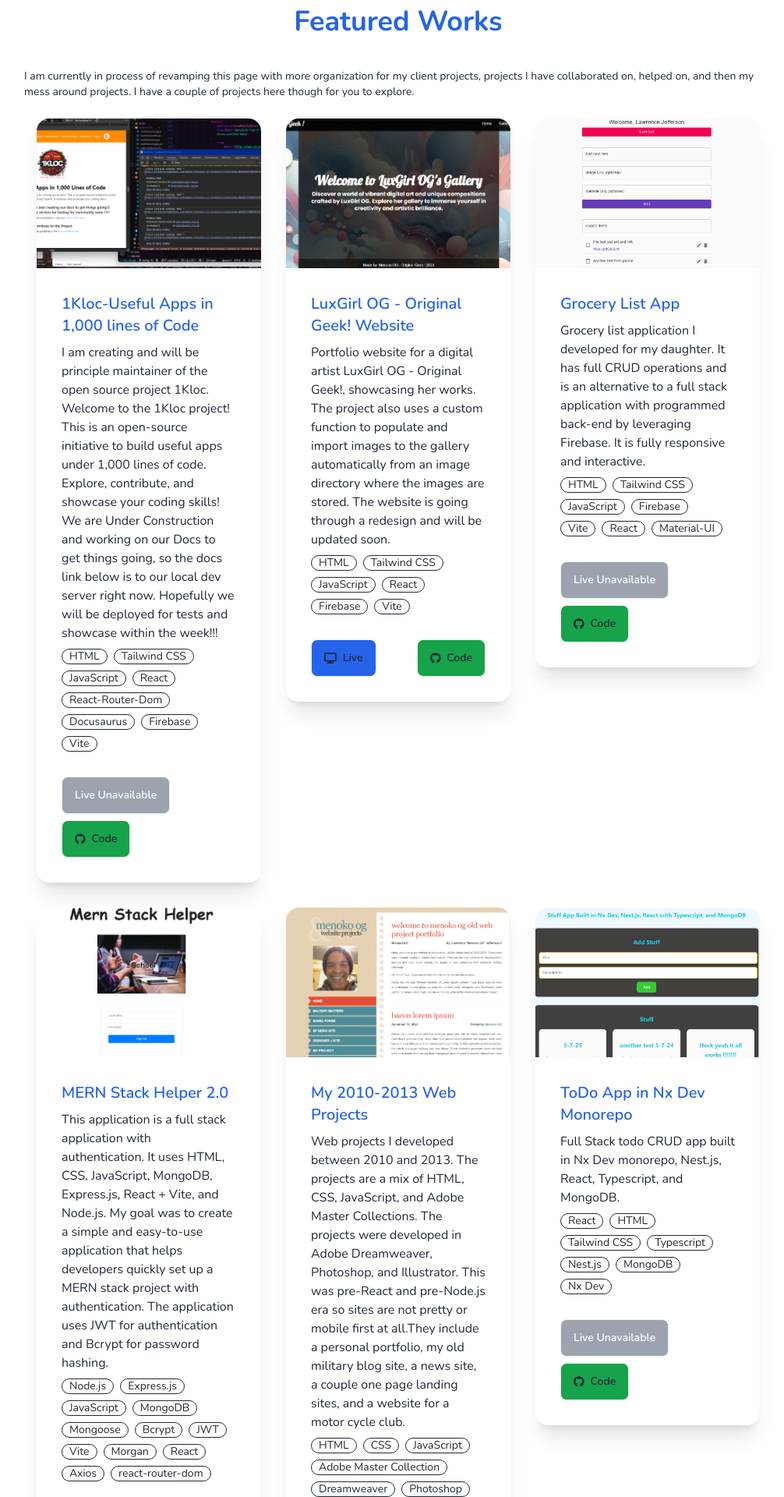
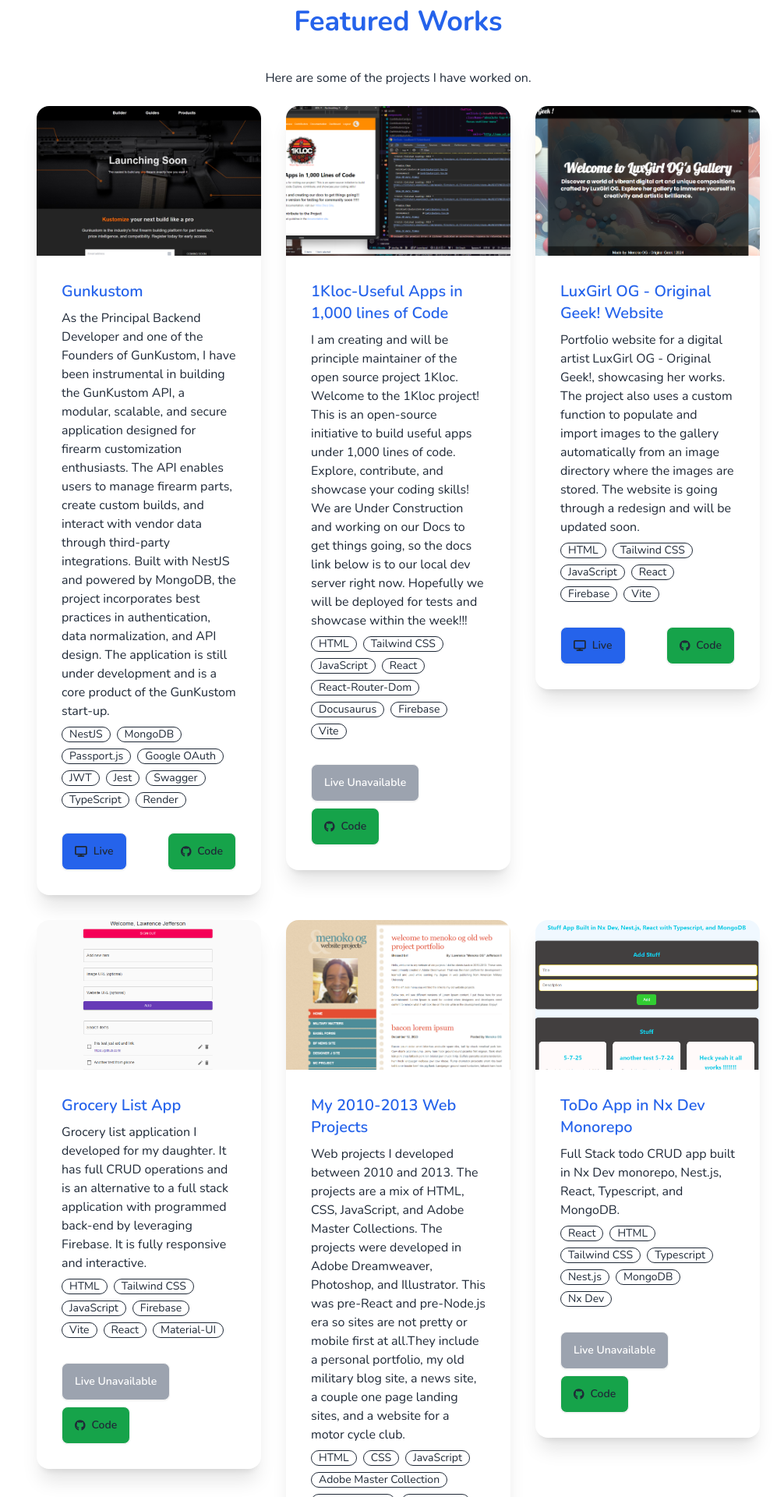
Before and after one commit to MenokoOG/menoko-og-portfolio, a Next.js app: page /portfolio in a window 1280 px wide. Shown: the part 200-2120 px from the top of the page at 78% size, without its empty margins (129-1135 px from the left). Built offline with nearby package versions, Linux system fonts and the light colour scheme.

Commit message:
project add update

```diff
--- a/app/portfolio/page.tsx
+++ b/app/portfolio/page.tsx
@@ -19,6 +19,27 @@ type Project = {
 const projects: Project[] = [
   {
     id: 1,
+    title: "Gunkustom",
+    img: "/mockups/gunkustom.png",
+    description:
+      "As the Principal Backend Developer and one of the Founders of GunKustom, I have been instrumental in building the GunKustom API, a modular, scalable, and secure application designed for firearm customization enthusiasts. The API enables users to manage firearm parts, create custom builds, and interact with vendor data through third-party integrations. Built with NestJS and powered by MongoDB, the project incorporates best practices in authentication, data normalization, and API design. The application is still under development and is a core product of the GunKustom start-up.",
+
+    stacks: [
+      " NestJS",
+      " MongoDB",
+      " Passport.js",
+      "Google OAuth",
+      "JWT",
+      " Jest",
+      " Swagger",
+      " TypeScript",
+      " Render",
+    ],
+    live: "https://gunkustom.com/",
+    gitHub: "https://gunkustom.com/",
+  },
+  {
+    id: 2,
     title: "1Kloc-Useful Apps in 1,000 lines of Code",
     img: "/mockups/working_on_1kloc.png",
     description:
@@ -37,7 +58,7 @@ const projects: Project[] = [
     gitHub: "https://github.com/1kloc-Useful-Apps-in-1-000-Lines",
   },
   {
-    id: 2,
+    id: 3,
     title: "LuxGirl OG - Original Geek! Website",
     img: "/mockups/Screenshot 2024-06-01 132640.png",
     description:
@@ -47,7 +68,7 @@ const projects: Project[] = [
     gitHub: "https://github.com/MenokoOG/luxgirl-portfolio",
   },
   {
-    id: 3,
+    id: 4,
     title: "Grocery List App",
     img: "/mockups/grocery.png",
     description:
@@ -64,29 +85,29 @@ const projects: Project[] = [
     live: "",
     gitHub: "https://github.com/MenokoOG/luxgirl-grocery-app",
   },
-  {
-    id: 4,
-    title: "MERN Stack Helper 2.0",
-    img: "/mockups/Screenshot 2024-03-27 163015.png",
-    description:
-      "This application is a full stack application with authentication. It uses HTML, CSS, JavaScript, MongoDB, Express.js, React + Vite, and Node.js. My goal was to create a simple and easy-to-use application that helps developers quickly set up a MERN stack project with authentication. The application uses JWT for authentication and Bcrypt for password hashing.",
-    stacks: [
-      "Node.js",
-      "Express.js",
-      "JavaScript",
-      "MongoDB",
-      "Mongoose",
-      "Bcrypt",
-      "JWT",
-      "Vite",
-      "Morgan",
-      "React",
-      "Axios",
-      "react-router-dom",
-    ],
-    live: "https://mern-stack-helper-2-0.onrender.com",
-    gitHub: "https://github.com/MenokoOG/mern_stack_help_2",
-  },
+  // {
+  //   id: 5,
+  //   title: "MERN Stack Helper 2.0",
+  //   img: "/mockups/Screenshot 2024-03-27 163015.png",
+  //   description:
+  //     "This application is a full stack application with authentication. It uses HTML, CSS, JavaScript, MongoDB, Express.js, React + Vite, and Node.js. My goal was to create a simple and easy-to-use application that helps developers quickly set up a MERN stack project with authentication. The application uses JWT for authentication and Bcrypt for password hashing.",
+  //   stacks: [
+  //     "Node.js",
+  //     "Express.js",
+  //     "JavaScript",
+  //     "MongoDB",
+  //     "Mongoose",
+  //     "Bcrypt",
+  //     "JWT",
+  //     "Vite",
+  //     "Morgan",
+  //     "React",
+  //     "Axios",
+  //     "react-router-dom",
+  //   ],
+  //   live: "https://mern-stack-helper-2-0.onrender.com",
+  //   gitHub: "https://github.com/MenokoOG/mern_stack_help_2",
+  // },
 
   {
     id: 5,
@@ -132,11 +153,8 @@ const Portfolio = () => {
       <h1 className="text-4xl font-bold text-center mb-10 text-blue-600 dark:text-white">
         Featured Works{" "}
       </h1>
-      <p className="text-sm">
-        I am currently in process of revamping this page with more organization
-        for my client projects, projects I have collaborated on, helped on, and
-        then my mess around projects. I have a couple of projects here though
-        for you to explore.
+      <p className="flex flex-wrap justify-center">
+        Here are some of the projects I have worked on.
       </p>
       <br />
 
--- a/app/services/page.tsx
+++ b/app/services/page.tsx
@@ -2,7 +2,7 @@ import React from "react";
 
 interface Service {
   title: string;
-  description: React.ReactNode; // Change this to accept JSX for the description
+  description: React.ReactNode;
 }
 
 const servicesData: Service[] = [
```
Also changed, not shown: public/mockups/gunkustom.png (added).
